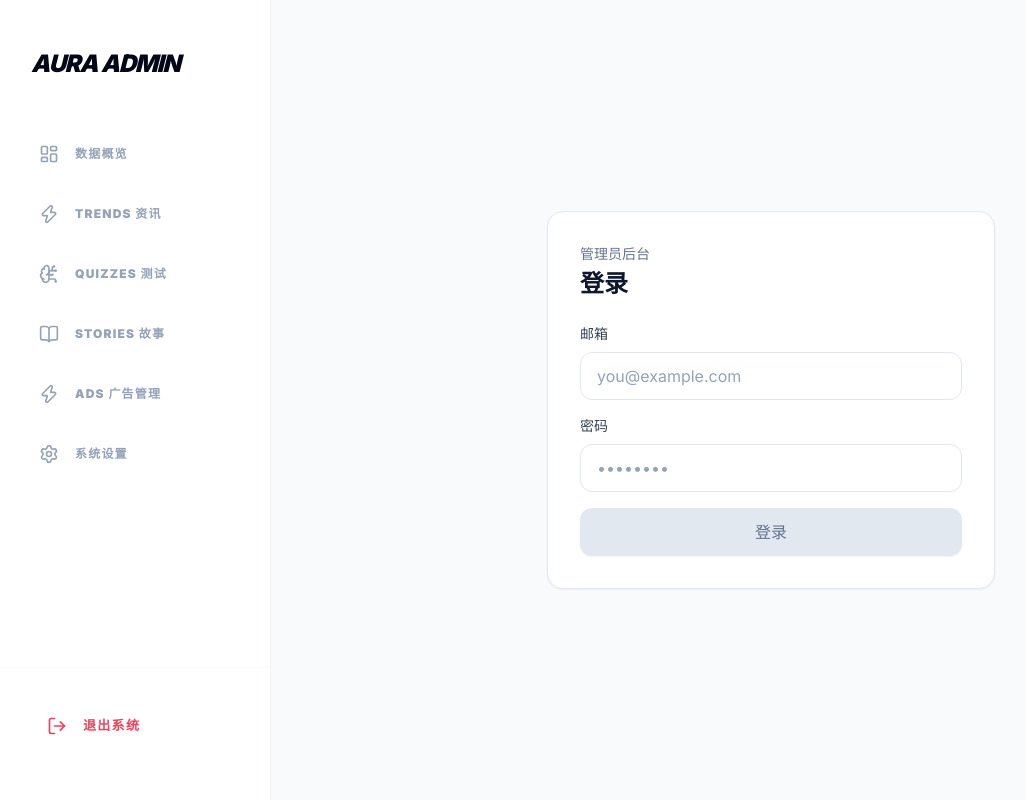
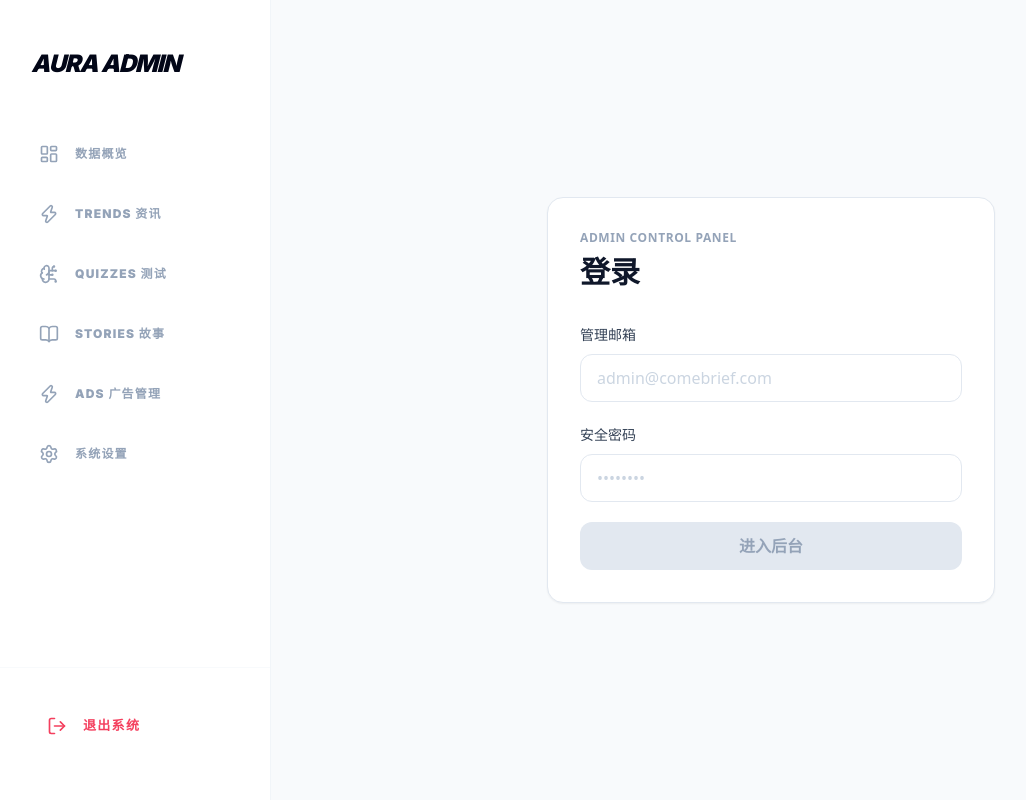
Before and after one commit to dalin-code/comebrief-admin, a Next.js app: page /admin/login in a window 1280 px wide. Shown: the whole page, without its empty margins (9-1035 px from the left). Built offline with nearby package versions, Linux system fonts and the light colour scheme; no server answers.

Commit message:
style: optimize login page UI and adapt to @supabase/ssr

```diff
--- a/app/admin/(protected)/login/page.tsx
+++ b/app/admin/(protected)/login/page.tsx
@@ -2,11 +2,18 @@
 
 import { useState, Suspense } from 'react'
 import { useRouter, useSearchParams } from 'next/navigation'
-import { supabase } from '@/lib/supabase'
+import { createBrowserClient } from '@supabase/ssr'
 
 function AdminLoginContent() {
   const router = useRouter()
   const searchParams = useSearchParams()
+
+  // 初始化适配 SSR 的浏览器客户端
+  const supabase = createBrowserClient(
+    process.env.NEXT_PUBLIC_SUPABASE_URL!,
+    process.env.NEXT_PUBLIC_SUPABASE_ANON_KEY!
+  )
+
   const [email, setEmail] = useState('')
   const [password, setPassword] = useState('')
   const [loading, setLoading] = useState(false)
@@ -14,6 +21,7 @@ function AdminLoginContent() {
 
   const canSubmit = email.trim() && password.trim() && !loading
 
+  // 更加友好的错误提示
   const formatAuthError = (e: any) => {
     const message = String(e?.message || e?.msg || '')
     if (message.toLowerCase().includes('invalid login credentials')) return '账号或密码错误'
@@ -23,62 +31,89 @@ function AdminLoginContent() {
 
   const onSubmit = async (e: React.FormEvent) => {
     e.preventDefault()
-    if (!email.trim() || !password.trim()) return
+    if (!canSubmit) return
+
     setLoading(true)
-    setMsg({ type: 'info', text: '登录中…' })
-    const { error } = await supabase.auth.signInWithPassword({ email: email.trim(), password })
+    setMsg({ type: 'info', text: '正在验证身份...' })
+
+    const { error } = await supabase.auth.signInWithPassword({
+      email: email.trim(),
+      password
+    })
+
     if (error) {
       setMsg({ type: 'error', text: formatAuthError(error) })
       setLoading(false)
       return
     }
-    setMsg({ type: 'success', text: '登录成功，正在跳转…' })
+
+    setMsg({ type: 'success', text: '验证通过，进入总控室...' })
+
+    // 核心：刷新页面状态，让 Middleware 看到新的 Cookie
+    router.refresh()
+
+    // 跳转到来源页或仪表盘
     const redirectUrl = searchParams.get('redirect')
     router.push(redirectUrl || '/admin/dashboard')
   }
 
   const tone =
     msg?.type === 'success'
-      ? 'border-emerald-500/30 bg-emerald-500/10 text-emerald-200'
+      ? 'border-emerald-500/30 bg-emerald-500/10 text-emerald-600'
       : msg?.type === 'error'
-        ? 'border-rose-500/30 bg-rose-500/10 text-rose-200'
-        : 'border-sky-500/30 bg-sky-500/10 text-sky-200'
+        ? 'border-rose-500/30 bg-rose-500/10 text-rose-600'
+        : 'border-sky-500/30 bg-sky-500/10 text-sky-600'
 
   return (
-    <div className="flex min-h-screen items-center justify-center bg-slate-50 px-6">
+    <div className="flex min-h-screen items-center justify-center bg-slate-50 px-6 font-sans">
       <div className="w-full max-w-md rounded-2xl border border-slate-200 bg-white p-8 shadow-sm">
-        <div className="mb-6">
-          <div className="text-sm text-slate-500">管理员后台</div>
-          <h1 className="mt-1 text-2xl font-semibold text-slate-900">登录</h1>
+        <div className="mb-8">
+          <div className="text-xs font-bold uppercase tracking-wider text-slate-400">Admin Control Panel</div>
+          <h1 className="mt-2 text-3xl font-semibold text-slate-900">登录</h1>
         </div>
-        {msg ? <div className={`mb-4 rounded-xl border px-4 py-3 text-sm ${tone}`}>{msg.text}</div> : null}
-        <form onSubmit={onSubmit} className="space-y-4">
-          <div>
-            <label className="mb-2 block text-sm text-slate-700">邮箱</label>
+
+        {msg && (
+          <div className={`mb-6 rounded-xl border px-4 py-3 text-sm transition-all ${tone}`}>
+            {msg.text}
+          </div>
+        )}
+
+        <form onSubmit={onSubmit} className="space-y-5">
+          <div className="space-y-2">
+            <label className="text-sm font-medium text-slate-700">管理邮箱</label>
             <input
               type="email"
-              className="h-12 w-full rounded-xl border border-slate-200 bg-white px-4 text-slate-900 outline-none placeholder:text-slate-400 focus:border-emerald-500/50 focus:ring-2 focus:ring-emerald-500/20"
-              placeholder="you@example.com"
+              className="h-12 w-full rounded-xl border border-slate-200 bg-white px-4 text-slate-900 outline-none transition focus:border-emerald-500 focus:ring-4 focus:ring-emerald-500/10 placeholder:text-slate-300"
+              placeholder="admin@comebrief.com"
               value={email}
               onChange={(e) => setEmail(e.target.value)}
             />
           </div>
-          <div>
-            <label className="mb-2 block text-sm text-slate-700">密码</label>
+          <div className="space-y-2">
+            <label className="text-sm font-medium text-slate-700">安全密码</label>
             <input
               type="password"
-              className="h-12 w-full rounded-xl border border-slate-200 bg-white px-4 text-slate-900 outline-none placeholder:text-slate-400 focus:border-emerald-500/50 focus:ring-2 focus:ring-emerald-500/20"
+              className="h-12 w-full rounded-xl border border-slate-200 bg-white px-4 text-slate-900 outline-none transition focus:border-emerald-500 focus:ring-4 focus:ring-emerald-500/10 placeholder:text-slate-300"
               placeholder="••••••••"
               value={password}
               onChange={(e) => setPassword(e.target.value)}
             />
           </div>
+
           <button
             type="submit"
             disabled={!canSubmit}
-            className="inline-flex h-12 w-full items-center justify-center rounded-xl bg-emerald-500 px-6 font-medium text-emerald-950 shadow-sm transition hover:bg-emerald-400 disabled:cursor-not-allowed disabled:bg-slate-200 disabled:text-slate-500"
+            className="relative flex h-12 w-full items-center justify-center rounded-xl bg-slate-900 px-6 font-semibold text-white transition hover:bg-slate-800 disabled:cursor-not-allowed disabled:bg-slate-200 disabled:text-slate-400"
           >
-            登录
+            {loading ? (
+              <span className="flex items-center gap-2">
+                <svg className="h-4 w-4 animate-spin text-white" fill="none" viewBox="0 0 24 24">
+                  <circle className="opacity-25" cx="12" cy="12" r="10" stroke="currentColor" strokeWidth="4"></circle>
+                  <path className="opacity-75" fill="currentColor" d="M4 12a8 8 0 018-8V0C5.373 0 0 5.373 0 12h4zm2 5.291A7.962 7.962 0 014 12H0c0 3.042 1.135 5.824 3 7.938l3-2.647z"></path>
+                </svg>
+                正在验证
+              </span>
+            ) : '进入后台'}
           </button>
         </form>
       </div>
@@ -88,7 +123,11 @@ function AdminLoginContent() {
 
 export default function AdminLoginPage() {
   return (
-    <Suspense fallback={<div className="flex min-h-screen items-center justify-center bg-slate-50">加载中...</div>}>
+    <Suspense fallback={
+      <div className="flex min-h-screen items-center justify-center bg-slate-50 text-slate-400 text-sm animate-pulse">
+        初始化安全环境...
+      </div>
+    }>
       <AdminLoginContent />
     </Suspense>
   )
--- a/package.json
+++ b/package.json
@@ -14,8 +14,9 @@
     "@supabase/functions-js": "^2.102.1",
     "@supabase/postgrest-js": "^2.102.1",
     "@supabase/realtime-js": "^2.102.1",
+    "@supabase/ssr": "^0.10.3",
     "@supabase/storage-js": "^2.102.1",
-    "@supabase/supabase-js": "^2.102.1",
+    "@supabase/supabase-js": "^2.105.4",
     "@tiptap/extension-color": "^3.20.5",
     "@tiptap/extension-image": "^3.22.4",
     "@tiptap/extension-text-align": "^3.20.5",
```
Also changed, not shown: middleware.ts (added, +53 -0 lines), 1 other file (tests, documents, lock files or other folders).
